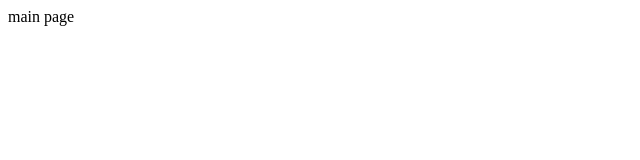
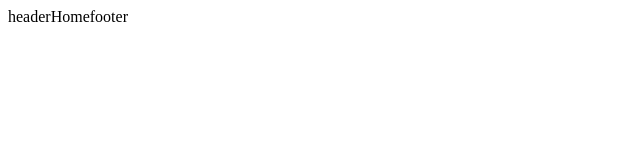
Before and after one commit to huetruong06062002/tikiClone, a React (Vite) app: page / in a window 1280 px wide. Shown: the top 160 px of the page, without its empty margins (0-640 px from the left). Built offline with nearby package versions, Linux system fonts and the light colour scheme.

Commit message:
sperate layout and project structure

```diff
--- a/src/App.jsx
+++ b/src/App.jsx
@@ -4,21 +4,51 @@
   RouterProvider,
 } from "react-router-dom";
 import LoginPage from './pages/login';
-
+import ContactPage from './pages/contact';
+import BookPage from './pages/book/index.jsx';
+import { Outlet } from "react-router-dom";
+import Header from './components/Header/index.jsx';
+import Footer from './components/Footer/index.jsx';
+import Home from './components/Home/index.jsx';
 
 const Layout = () => {
   return (
-    <>
-      main page
-    </>
+    <div className='layout-app'>
+      <Header/>
+      <Outlet/>
+      <Footer/>
+    </div>
   )
 }
+
+
+/*
+  HomePage (show all products)
+  product detail page
+  checkout page
+  3 pages này dùng chung 2 components header và footer
+
+
+  login/register page
+  admin page...
+*/
 export default function App() {
   const router = createBrowserRouter([
     {
       path: "/",
       element: <Layout/>,
       errorElement: <div>404 not found chickendev</div>,
+      children: [
+        { index: true, element: <Home /> },
+        {
+          path: "contact",
+          element: <ContactPage />,
+        },
+        {
+          path: "book",
+          element: <BookPage />,
+        },
+      ],
     },
     {
       path: "/login",
--- /dev/null
+++ b/src/components/Footer/index.jsx
@@ -0,0 +1,9 @@
+const Footer = () => {
+  return (
+    <>
+      footer
+    </>
+  )
+}
+
+export default Footer
--- /dev/null
+++ b/src/components/Header/index.jsx
@@ -0,0 +1,9 @@
+const Header = () => {
+  return (
+    <>
+      header
+    </>
+  )
+}
+
+export default Header
--- /dev/null
+++ b/src/components/Home/index.jsx
@@ -0,0 +1,6 @@
+const Home = () => {
+  return (
+    <>Home</>
+  )
+}
+export default Home
--- /dev/null
+++ b/src/pages/book/index.jsx
@@ -0,0 +1,9 @@
+const BookPage = () => {
+  return (
+    <>
+      book page
+    </>
+  )
+}
+
+export default BookPage
--- /dev/null
+++ b/src/pages/contact/index.jsx
@@ -0,0 +1,8 @@
+const ContactPage = () => {
+  return (
+    <>
+      content page
+    </>
+  )
+}
+export default ContactPage
```
